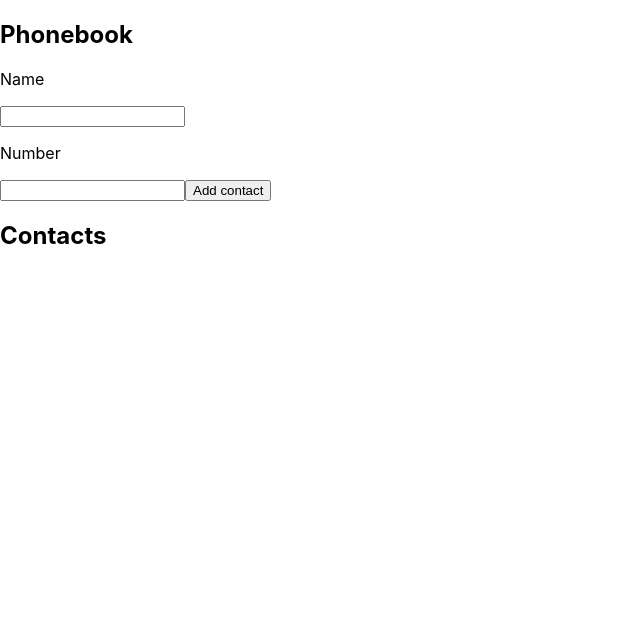
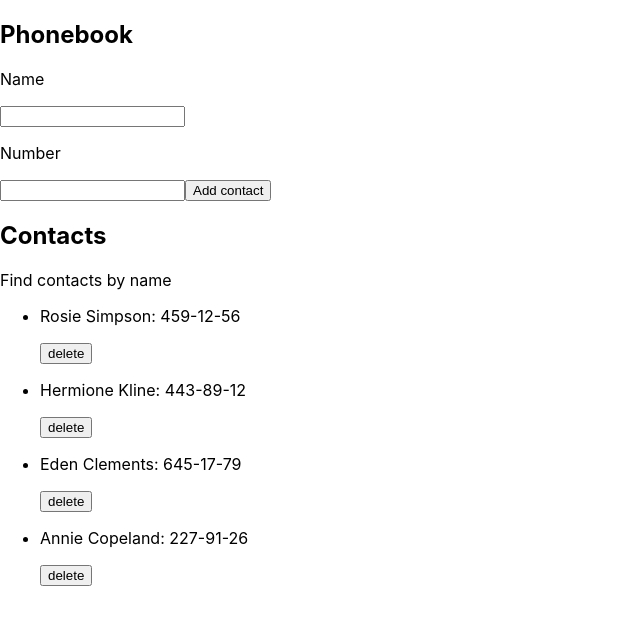
Before and after one commit to VasylRybotytskyi/goit-react-hw-02-phonebook, a React (Create React App) app: page / in a window 1280 px wide. Shown: the top 624 px of the page, without its empty margins (0-640 px from the left). Built offline with nearby package versions, Linux system fonts and the light colour scheme.

Commit message:
added function deleteContact

```diff
--- a/src/components/App.jsx
+++ b/src/components/App.jsx
@@ -1,9 +1,40 @@
+import { Component } from 'react';
 import { Phonebook } from './Phonebook/Phonebook';
 
-export const App = () => {
-  return (
-    <div>
-      <Phonebook />
-    </div>
-  );
-};
+export class App extends Component {
+  state = {
+    contacts: [
+      { id: 'id-1', name: 'Rosie Simpson', number: '459-12-56' },
+      { id: 'id-2', name: 'Hermione Kline', number: '443-89-12' },
+      { id: 'id-3', name: 'Eden Clements', number: '645-17-79' },
+      { id: 'id-4', name: 'Annie Copeland', number: '227-91-26' },
+    ],
+    filter: '',
+    name: '',
+    number: '',
+  };
+
+  // handleAddContact = newContact => {
+  //   this.setState(prevState => ({
+  //     contacts: [...prevState.contacts, newContact],
+  //   }));
+  // };
+  // Функція видалення контактів
+  deleteContact = contactId => {
+    this.setState(prevState => ({
+      contacts: prevState.contacts.filter(contact => contact.id !== contactId),
+    }));
+  };
+
+  render() {
+    return (
+      <div>
+        <Phonebook
+          contacts={this.state.contacts}
+          onAddContact={this.handleAddContact}
+          onDeleteContact={this.deleteContact}
+        />
+      </div>
+    );
+  }
+}
--- a/src/components/Contacts/Contacts.jsx
+++ b/src/components/Contacts/Contacts.jsx
@@ -1,15 +1,20 @@
 import { nanoid } from 'nanoid';
-export const Contacts = ({ contacts }) => {
+
+export const Contacts = ({ contacts, onDeleteContact }) => {
   return (
     <>
       <h2>Contacts</h2>
+      <>
+        <p>Find contacts by name</p>
+        {/* <input type="text" value={filter} onChange={handleFilterChange} /> */}
+      </>
       <ul>
         {contacts.map(contact => (
           <li key={nanoid()}>
             <p>
               {contact.name}: {contact.number}
             </p>
-            <button>delete</button>
+            <button onClick={() => onDeleteContact(contact.id)}>delete</button>
           </li>
         ))}
       </ul>
--- a/src/components/Phonebook/Phonebook.jsx
+++ b/src/components/Phonebook/Phonebook.jsx
@@ -1,32 +1,13 @@
-import { Contacts } from 'components/Contacts/Contacts';
-import React, { Component } from 'react';
+import { Contacts } from '../Contacts/Contacts';
 import { nanoid } from 'nanoid';
 
-export class Phonebook extends Component {
-  state = {
-    contacts: [],
-    name: '',
-    number: '',
+export const Phonebook = ({ contacts, onAddContact, onDeleteContact }) => {
+  const handleAddContact = () => {
+    const { name, number } = contacts;
+    const newContact = { id: nanoid(), name, number };
+    onAddContact(newContact);
   };
 
-  // deleteContact = contactId => {
-  //   this.setState(prevState => ({
-  //     contacts: prevState.contacts.filter(contact => contact.id !== contactId),
-  //   }));
-  // };
-
-  handleAddContact = () => {
-    const { contacts, name, number } = this.state;
-    const newContact = { id: nanoid(), name, number };
-    this.setState({
-      contacts: [...contacts, newContact],
-      name: '',
-      number: '',
-    });
-  };
-
-  render() {
-    const { contacts } = this.state;
   return (
     <>
       <h2>Phonebook</h2>
@@ -38,8 +19,6 @@
           pattern="^[a-zA-Zа-яА-Я]+(([' -][a-zA-Zа-яА-Я ])?[a-zA-Zа-яА-Я]*)*$"
           title="Name may contain only letters, apostrophe, dash and spaces. For example Adrian, Jacob Mercer, Charles de Batz de Castelmore d'Artagnan"
           required
-            value={this.state.name}
-            onChange={e => this.setState({ name: e.target.value })}
         />
         <p>Number</p>
         <input
@@ -48,16 +27,13 @@
           pattern="\+?\d{1,4}?[-.\s]?\(?\d{1,3}?\)?[-.\s]?\d{1,4}[-.\s]?\d{1,4}[-.\s]?\d{1,9}"
           title="Phone number must be digits and can contain spaces, dashes, parentheses and can start with +"
           required
-            value={this.state.number}
-            onChange={e => this.setState({ number: e.target.value })}
         />
 
-          <button type="button" onClick={this.handleAddContact}>
+        <button type="button" onClick={handleAddContact}>
           Add contact
         </button>
       </>
-        <Contacts contacts={contacts} onDeleteContact={this.deleteContact} />
+      <Contacts contacts={contacts} onDeleteContact={onDeleteContact} />
     </>
   );
-  }
-}
+};
```
Lines whose indentation alone changed are shown as unchanged.
